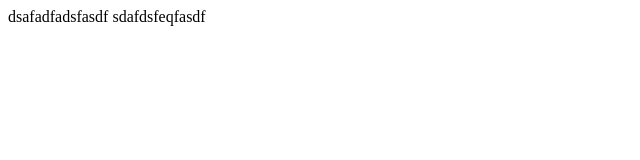
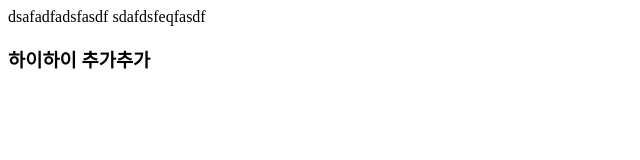
Before and after one commit to juna-hong/first, a plain HTML site: page first-project/index.html in a window 1280 px wide. Shown: the whole page, without its empty margins (0-640 px from the left). Drawn offline with Linux system fonts and the light colour scheme.

Commit message:
seond  commit

```diff
--- a/first-project/index.html
+++ b/first-project/index.html
@@ -9,5 +9,7 @@
 </head>
 <body>
   dsafadfadsfasdf sdafdsfeqfasdf
+
+  <h3>하이하이 추가추가</h3>
 </body>
 </html>
```
